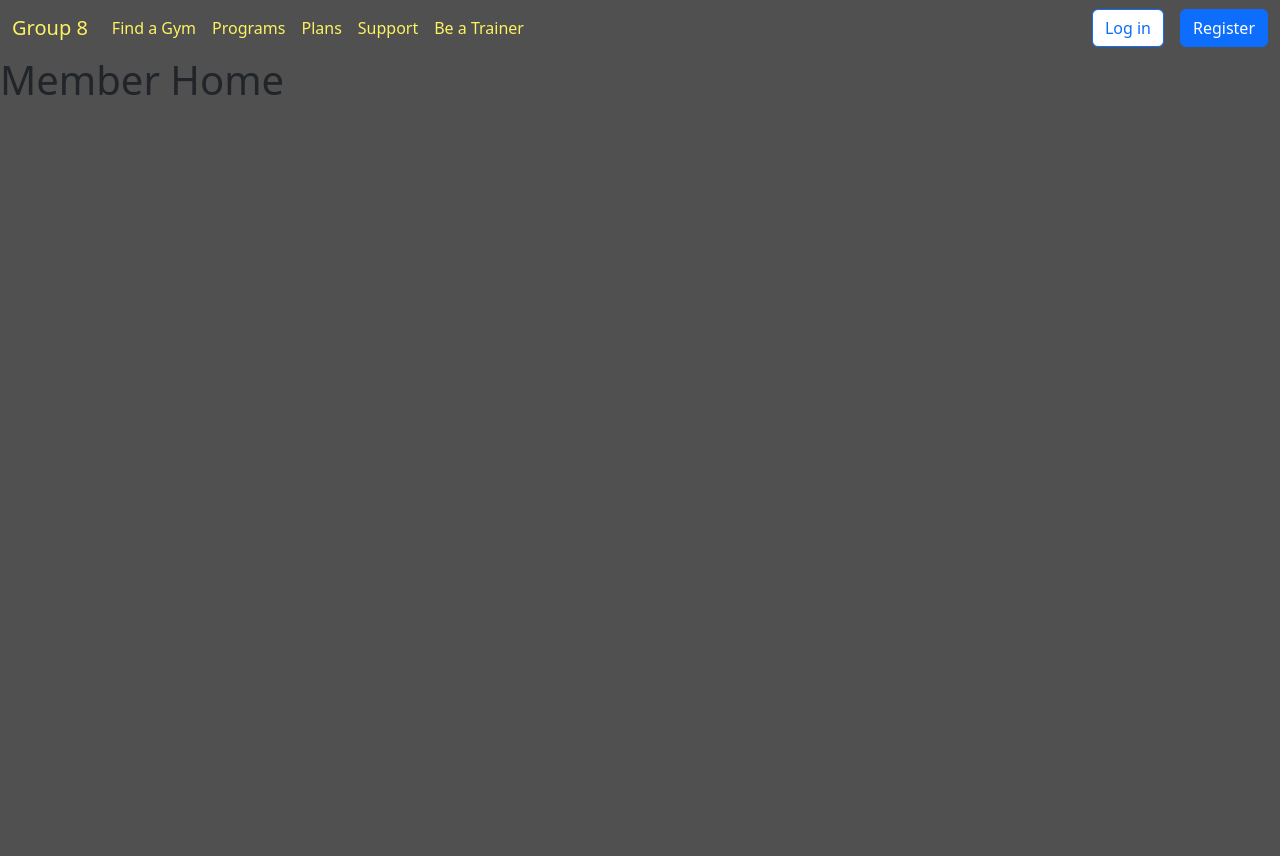
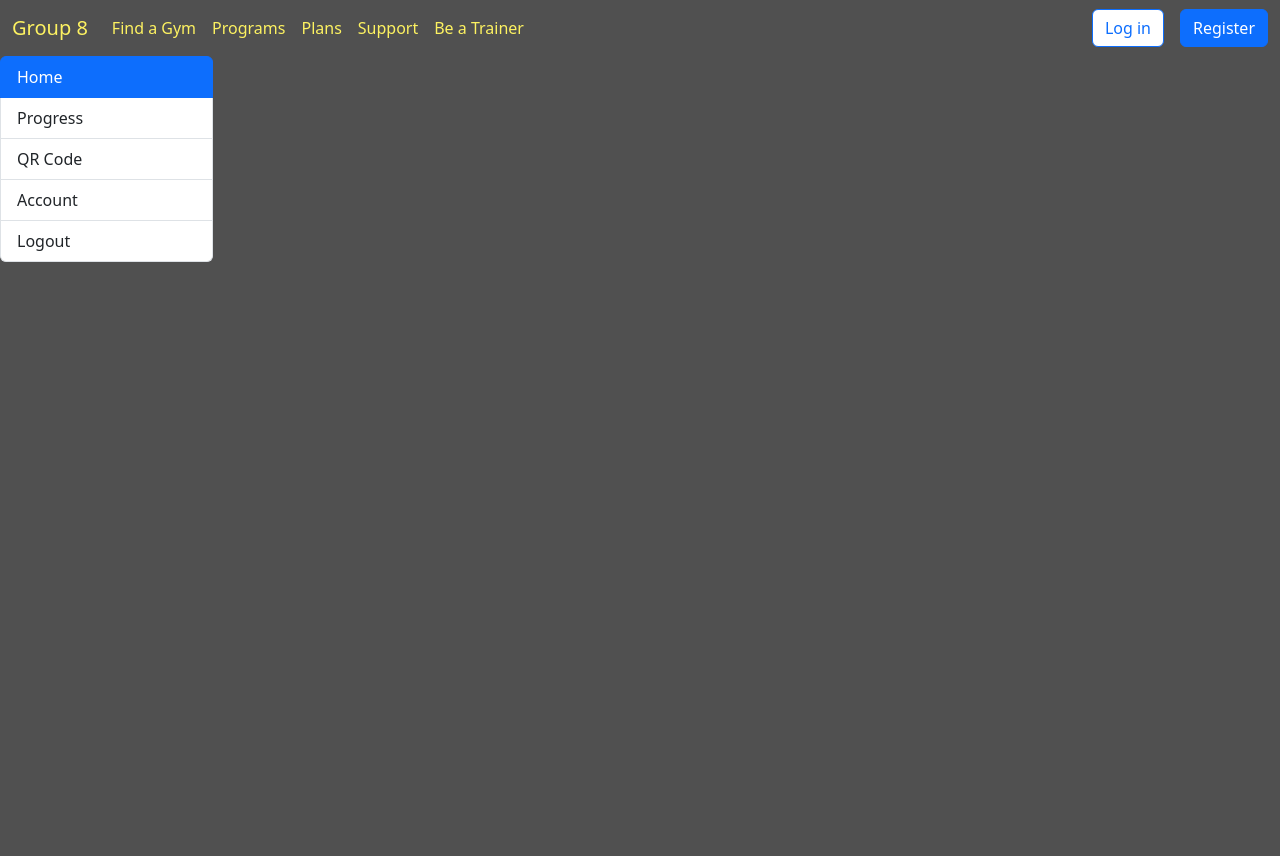
Before and after one commit to SumedhaEndar/Group8_System, a Django app: template members/templates/members/member_home.html in a window 1280 px wide. Before the commit the page ends 95 px from the top, so only its background shows below. Run offline with Django 5.2, Linux system fonts and the light colour scheme; the template is opened without the code that fills it, so the values that code supplies are empty.

Commit message:
member home nav bar update

```diff
--- a/members/templates/members/member_home.html
+++ b/members/templates/members/member_home.html
@@ -1,4 +1,28 @@
 {% extends "webpages/base.html" %}
 {% block content %}
-    <h1>Member Home</h1>
+    <body>
+        <div class="container-fluid d-flex flex-column" style="min-height: 100vh;">
+            <div class="row full-height flex-grow-1">
+                <div class="col-2 p-0">
+                    <div class="list-group custom-navbar">
+                        <a href="#" class="list-group-item list-group-item-action active" aria-current="true">
+                            <i class="fas fa-home"></i> Home
+                        </a>
+                        <a href="#" class="list-group-item list-group-item-action">
+                            <i class="fas fa-chart-line"></i> Progress
+                        </a>
+                        <a href="#" class="list-group-item list-group-item-action">
+                            <i class="fas fa-qrcode"></i> QR Code
+                        </a>
+                        <a href="#" class="list-group-item list-group-item-action">
+                            <i class="fas fa-user"></i> Account
+                        </a>
+                        <a href="#" class="list-group-item list-group-item-action">
+                            <i class="fas fa-sign-out-alt"></i> Logout
+                        </a>
+                    </div>
+                </div>
+            </div>
+        </div>
+    </body>
 {% endblock content %}
```
